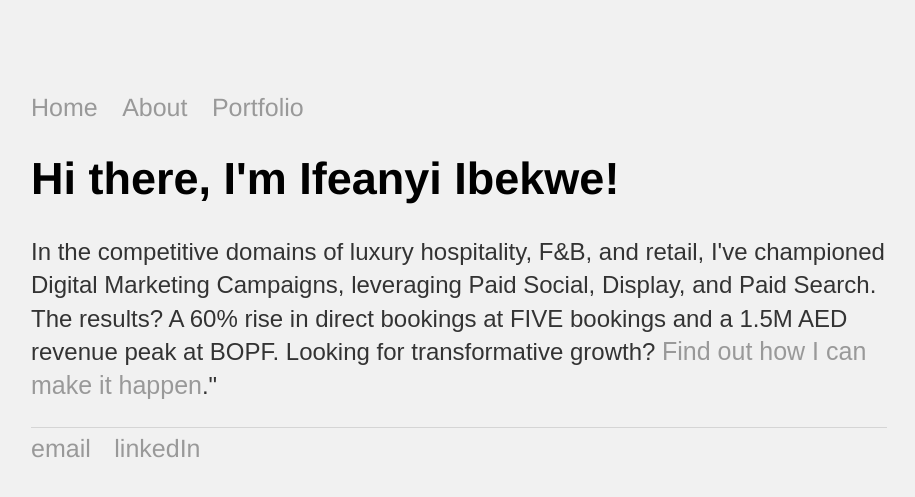
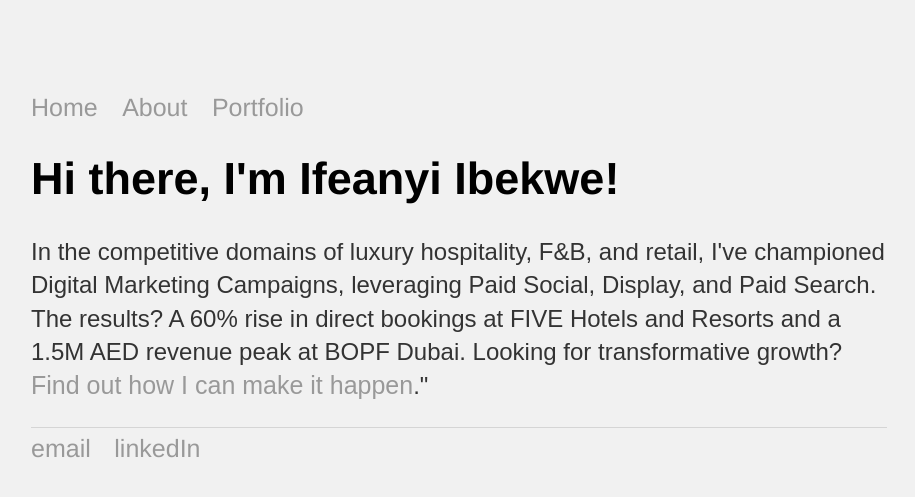
Before and after one commit to IfeanyiIbekwe/ifeanyiibekwe.github.io, a Jekyll site: the page built from index.html, in a window 1280 px wide. Shown: the top 497 px of the page, without its empty margins (181-1096 px from the left). Built offline with Jekyll 4.4.1, drawn with Linux system fonts in a browser that asks for light colours.

Commit message:
Update index.html

```diff
--- a/index.html
+++ b/index.html
@@ -4,5 +4,5 @@ title: Ifeanyi Ibekwe, E-Commerce and Digital Marketing Expert | Driving Sales a
 ---
 <div class="blurb">
 	<h1>Hi there, I'm Ifeanyi Ibekwe!</h1>
-	<p>In the competitive domains of luxury hospitality, F&B, and retail, I've championed Digital Marketing Campaigns, leveraging Paid Social, Display, and Paid Search. The results? A 60% rise in direct bookings at FIVE bookings and a 1.5M AED revenue peak at BOPF. Looking for transformative growth? <a href="/about">Find out how I can make it happen</a>."</p>
+	<p>In the competitive domains of luxury hospitality, F&B, and retail, I've championed Digital Marketing Campaigns, leveraging Paid Social, Display, and Paid Search. The results? A 60% rise in direct bookings at FIVE Hotels and Resorts and a 1.5M AED revenue peak at BOPF Dubai. Looking for transformative growth? <a href="/about">Find out how I can make it happen</a>."</p>
 </div><!-- /.blurb -->
```
